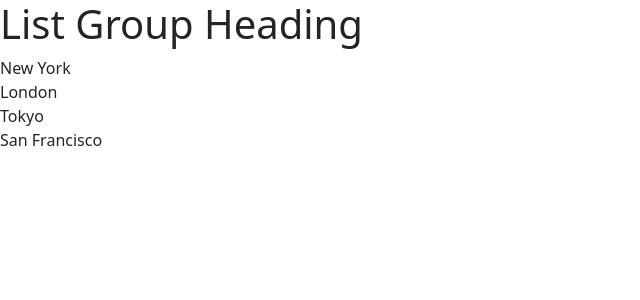
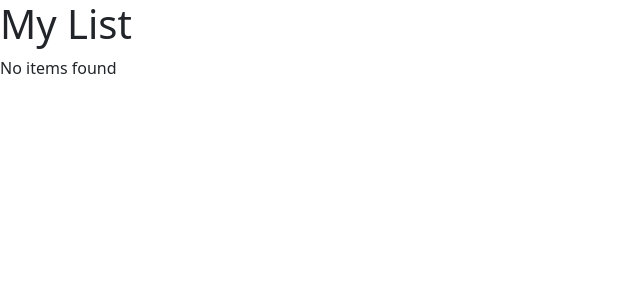
Before and after one commit to irimina/BuildComponentsReact, a React (Vite) app: page / in a window 1280 px wide. Shown: the top 300 px of the page, without its empty margins (0-640 px from the left). Built offline with nearby package versions, Linux system fonts and the light colour scheme.

Commit message:
conditional rendering

```diff
--- a/src/components/ListGroup.tsx
+++ b/src/components/ListGroup.tsx
@@ -1,18 +1,13 @@
 function ListGroup(){
 
-// set up a demmo arry
-
-const items = ['New York', 'London', 'Tokyo', 'San Francisco'];
-
-//take each item and convert it to an item of a different type, in this case a list
-//item that includes the item itself
-//we use {} to render data dynamically in JSX
-// in JSX we can only use HTML element or other React components
-// we are adding a ley prop ( property) for each item in this cose the item itself
+let items = ['New York', 'London', 'Tokyo', 'San Francisco'];
+items = [];//test the empty state
+//if (items.length === 0) return <p>No items found</p>;
 
     return (
         <>
-        <h1>List Group Heading</h1>
+        <h1>My List</h1>
+            {items.length === 0 && <p>No items found</p>}
             <ul className="list-group">
               {items.map(item => <li key={item}>{item}</li>)}
             </ul>
@@ -21,5 +16,7 @@ const items = ['New York', 'London', 'Tokyo', 'San Francisco'];
 
 }
 
+
+
 export default ListGroup;
 // now we need to add this in our Aoo.tsx
```
Also changed, not shown: 1 other file (tests, documents, lock files or other folders).
